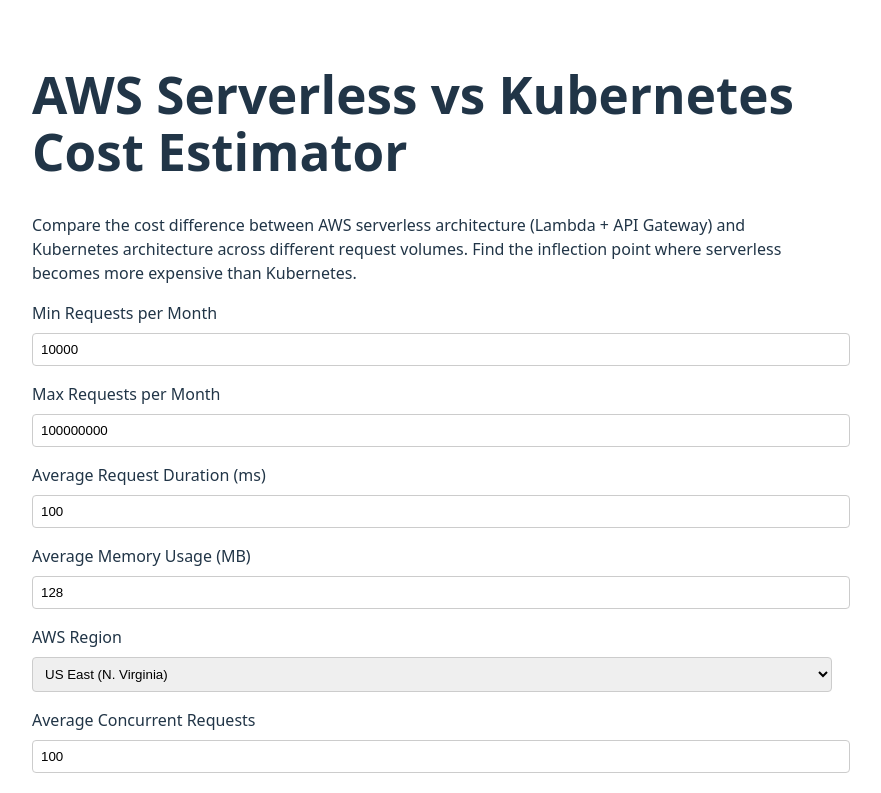
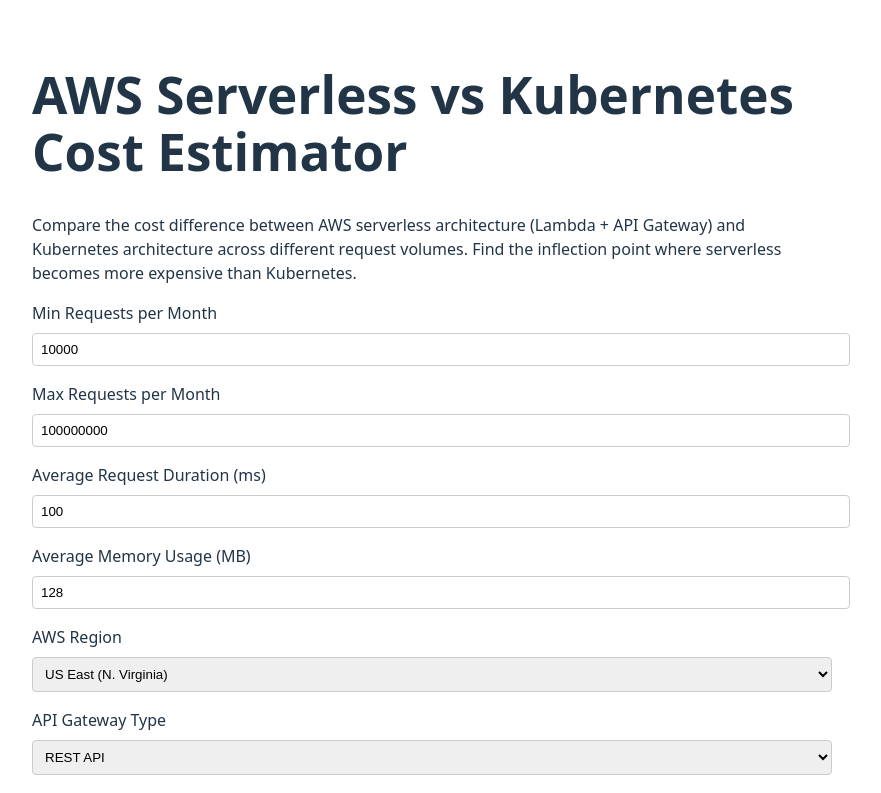
Before and after one commit to B3nCr/serverless-estimator, a React (Vite) app in the folder frontend/: page / in a window 1280 px wide. Shown: the top 793 px of the page, without its empty margins (208-1089 px from the left). Built offline with nearby package versions, Linux system fonts and the light colour scheme.

Commit message:
Added gateway type into calculation

```diff
--- a/frontend/src/components/CostEstimatorForm.tsx
+++ b/frontend/src/components/CostEstimatorForm.tsx
@@ -13,6 +13,7 @@
     region: 'us-east-1',
     concurrentRequests: 100,
     burstConcurrentRequests: 200,
+    apiGatewayType: 'REST',
     minRequestsPerMonth: 10000, // 10K
     maxRequestsPerMonth: 100000000, // 100M
     dataPoints: 20,
@@ -25,7 +26,7 @@
     const { name, value } = e.target;
     setParams({
       ...params,
-      [name]: ['region', 'ec2InstanceType'].includes(name) ? value : Number(value)
+      [name]: ['region', 'ec2InstanceType', 'apiGatewayType'].includes(name) ? value : Number(value)
     });
   };
 
@@ -102,6 +103,19 @@
           <option value="us-west-2">US West (Oregon)</option>
           <option value="eu-west-1">EU (Ireland)</option>
           <option value="eu-central-1">EU (Frankfurt)</option>
+        </select>
+      </div>
+
+      <div className="form-group">
+        <label htmlFor="apiGatewayType">API Gateway Type</label>
+        <select
+          id="apiGatewayType"
+          name="apiGatewayType"
+          value={params.apiGatewayType}
+          onChange={handleChange}
+        >
+          <option value="REST">REST API</option>
+          <option value="HTTP">HTTP API</option>
         </select>
       </div>
 
--- a/frontend/src/services/api.ts
+++ b/frontend/src/services/api.ts
@@ -7,6 +7,7 @@
   region?: string;
   concurrentRequests?: number;
   burstConcurrentRequests?: number;
+  apiGatewayType?: 'REST' | 'HTTP';
   ec2InstanceType?: string;
   nodeCount?: number;
   overrideAutoScaling?: boolean;
@@ -18,6 +19,7 @@
   region?: string;
   concurrentRequests?: number;
   burstConcurrentRequests?: number;
+  apiGatewayType?: 'REST' | 'HTTP';
   minRequestsPerMonth?: number;
   maxRequestsPerMonth?: number;
   dataPoints?: number;
```
Also changed, not shown: 2 other files (tests, documents, lock files or other folders).
